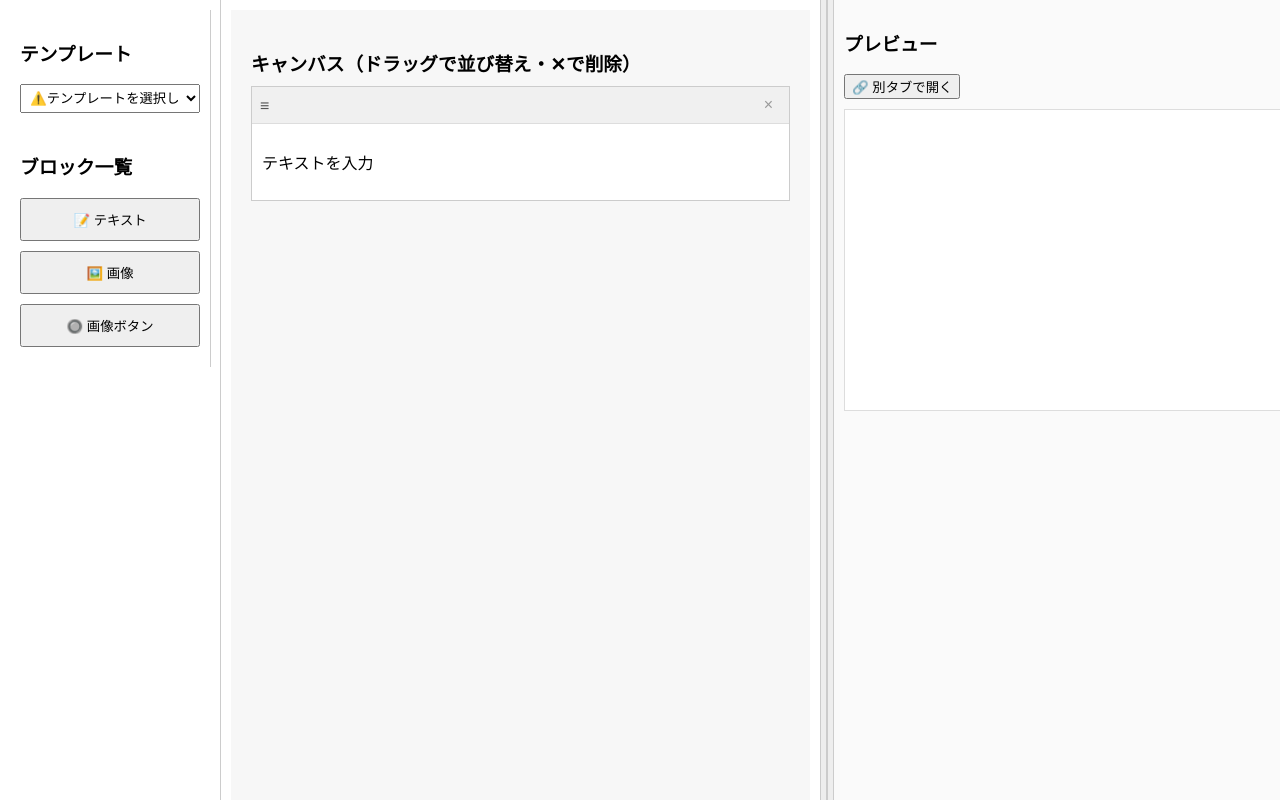
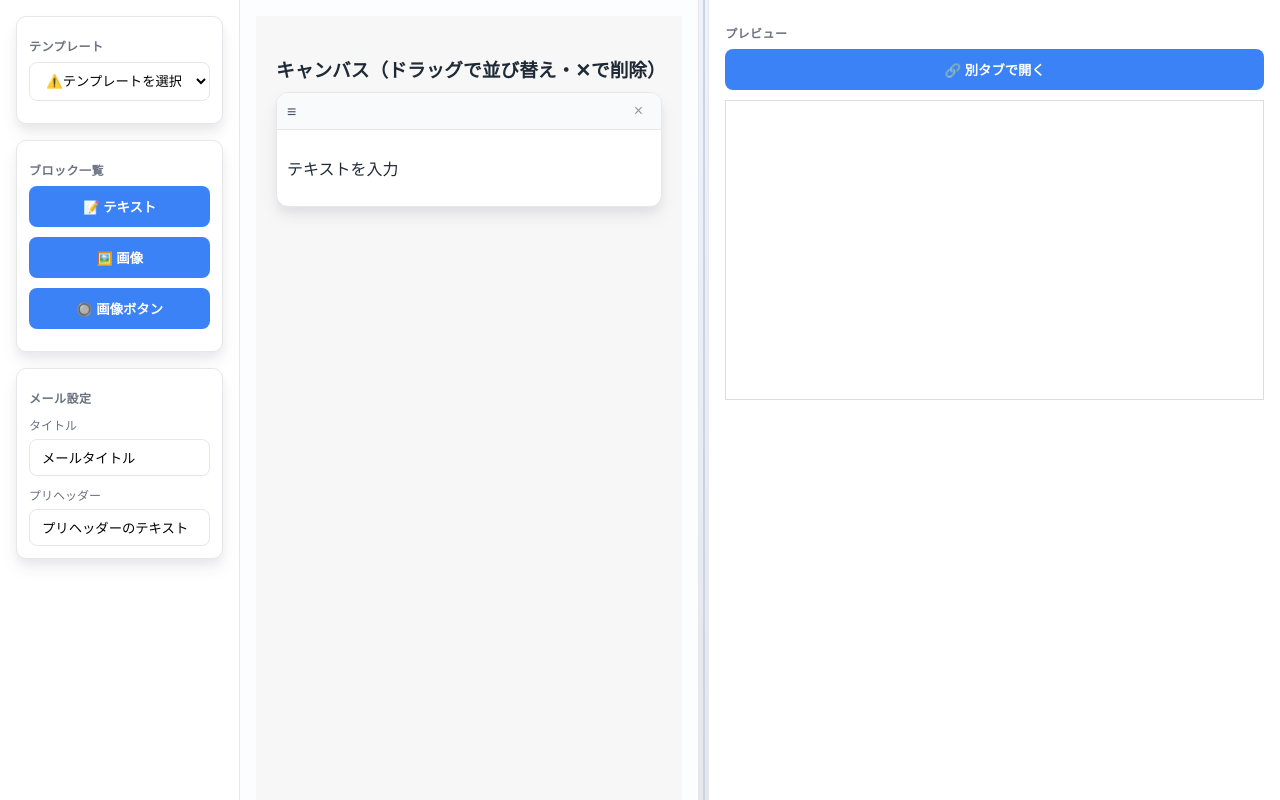
Before and after one commit to akase-github/no-code-tool, a React (Create React App) app: page / in a window 1280 px wide. Both pictures are taken after a click on the button "📝 テキスト". Built offline with nearby package versions, Linux system fonts and the light colour scheme.

Commit message:
UI改善

```diff
--- a/src/App.tsx
+++ b/src/App.tsx
@@ -75,18 +75,38 @@ const App: React.FC = () => {
   const selectedBlock = blocks.find((b) => b.id === selectedBlockId) || null;
 
    return (
-    <div style={{ display: 'flex', height: '100vh', overflowX: 'auto', overscrollBehaviorX: 'none', }}>
+    <div className="app-layout" style={{ overscrollBehaviorX: 'none' }}>
       {/* サイドバー */}
-      <div style={{ width: '200px', borderRight: '1px solid #ccc', padding: '10px' }}>
+      <div className="sidebar">
         <BlockList onAddBlock={handleAddBlock} onTemplateSelect={handleTemplateSelect} />
-        <div style={{ marginTop: '20px' }}>
-          {/* ...タイトル・プリヘッダー入力... */}
+        <div className="group" style={{ marginTop: '12px' }}>
+          <h3 className="section-title">メール設定</h3>
+          <label className="field">
+            タイトル
+            <input
+              type="text"
+              value={titleText}
+              onChange={(e) => setTitleText(e.target.value)}
+              className="ui-input"
+              style={{ marginTop: 6 }}
+            />
+          </label>
+          <label className="field">
+            プリヘッダー
+            <input
+              type="text"
+              value={preheaderText}
+              onChange={(e) => setPreheaderText(e.target.value)}
+              className="ui-input"
+              style={{ marginTop: 6 }}
+            />
+          </label>
         </div>
       </div>
 
       {/* キャンバスとプレビュー中間エリア */}
       <div
-        style={{ display: 'flex' }}
+        className="workarea"
         onWheel={(e) => {
           // 横スクロールが発生した場合に親（ブラウザ）への伝播を防ぐ
           if (Math.abs(e.deltaX) > Math.abs(e.deltaY)) {
@@ -95,15 +115,7 @@ const App: React.FC = () => {
         }}
       >
         {/* キャンバス */}
-        <div
-          style={{
-            width: `${canvasWidth}px`,
-            borderRight: '1px solid #ccc',
-            padding: '10px',
-            boxSizing: 'border-box',
-            position: 'relative',
-          }}
-        >
+        <div className="canvas-wrapper" style={{ width: `${canvasWidth}px` }}>
           <Canvas
             blocks={blocks}
             selectedBlockId={selectedBlockId}
@@ -115,12 +127,7 @@ const App: React.FC = () => {
 
         {/* リサイズバー */}
         <div
-          style={{
-            width: '12px',
-            cursor: 'col-resize',
-            backgroundColor: '#eee',
-            position: 'relative',
-          }}
+          className="resizer"
           onMouseDown={(e) => {
             const startX = e.clientX;
             const startWidth = canvasWidth;
@@ -140,19 +147,7 @@ const App: React.FC = () => {
             document.addEventListener('mousemove', onMouseMove);
             document.addEventListener('mouseup', onMouseUp);
           }}
-        >
-          <div
-            style={{
-              position: 'absolute',
-              top: 0,
-              bottom: 0,
-              left: '50%',
-              width: '2px',
-              backgroundColor: '#ccc',
-              transform: 'translateX(-50%)',
-            }}
-          />
-        </div>
+        />
 
         {/* プレビュー */}
         <Preview html={finalHtml} />
--- a/src/components/BlockList.tsx
+++ b/src/components/BlockList.tsx
@@ -15,11 +15,13 @@ const BlockList: React.FC<BlockListProps> = ({ onAddBlock, onTemplateSelect }) =
   ];
 
   return (
-    <div style={{ width: '180px', borderRight: '1px solid #ccc', padding: '10px' }}>
-      <h3>テンプレート</h3>
+    <div>
+      <div className="group">
+        <h3 className="section-title">テンプレート</h3>
         <select
           onChange={(e) => onTemplateSelect(e.target.value)}
-        style={{ width: '100%', marginBottom: '20px', padding: '5px' }}
+          className="ui-select"
+          style={{ marginBottom: '10px' }}
         >
           <option value="">⚠️テンプレートを選択してください</option>
           {templates.map((tpl) => (
@@ -28,24 +30,21 @@ const BlockList: React.FC<BlockListProps> = ({ onAddBlock, onTemplateSelect }) =
             </option>
           ))}
         </select>
+      </div>
 
-      <h3>ブロック一覧</h3>
+      <div className="group">
+        <h3 className="section-title">ブロック一覧</h3>
         {blocks.map((block) => (
           <button
             key={block.type}
             onClick={() => onAddBlock(block.type)}
-          style={{
-            display: 'block',
-            width: '100%',
-            marginBottom: '10px',
-            padding: '10px',
-            cursor: 'pointer',
-          }}
+            className="ui-button block-button"
           >
             {block.label}
           </button>
         ))}
       </div>
+    </div>
   );
 };
 
--- a/src/components/Canvas.tsx
+++ b/src/components/Canvas.tsx
@@ -39,38 +39,15 @@ const SortableBlock: React.FC<{
   const style = {
     transform: CSS.Transform.toString(transform),
     transition,
-    border: selected ? '2px solid #007bff' : '1px solid #ccc',
-    background: '#fff',
-    marginBottom: '10px',
-    boxShadow: selected ? '0 0 0 2px rgba(0, 123, 255, 0.2)' : 'none',
-  };
+    border: selected ? '2px solid #3b82f6' : undefined,
+  } as React.CSSProperties;
 
   return (
-    <div ref={setNodeRef} style={style} {...attributes}>
+    <div ref={setNodeRef} className="canvas-block" style={style} {...attributes}>
       {/* ヘッダー */}
-      <div
-        style={{
-          backgroundColor: '#f0f0f0',
-          padding: '8px',
-          borderBottom: '1px solid #ddd',
-          display: 'flex',
-          alignItems: 'center',
-          justifyContent: 'space-between',
-          fontWeight: 'bold',
-          color: '#555',
-        }}
-      >
+      <div className="canvas-block__header">
         {/* ドラッグ可能エリア */}
-        <div
-          {...listeners}
-          style={{
-            display: 'flex',
-            alignItems: 'center',
-            flexGrow: 1,
-            cursor: 'grab',
-            userSelect: 'none',
-          }}
-        >
+        <div {...listeners} className="canvas-block__grab" style={{ display: 'flex', alignItems: 'center', flexGrow: 1 }}>
           ≡
         </div>
 
@@ -95,10 +72,7 @@ const SortableBlock: React.FC<{
       </div>
 
       {/* ブロック本体 */}
-      <div
-        onClick={() => onSelect(block.id)}
-        style={{ cursor: 'default', padding: '10px' }}
-      >
+      <div onClick={() => onSelect(block.id)} className="canvas-block__body">
         {block.type === 'text' && <p>{block.text}</p>}
         {block.type === 'image' && (
           <img src={block.src} alt="画像" style={{ maxWidth: '100%' }} />
--- a/src/components/Preview.tsx
+++ b/src/components/Preview.tsx
@@ -12,18 +12,11 @@ const Preview: React.FC<PreviewProps> = ({ html }) => {
   };
 
   return (
-    <div
-      style={{
-        width: '750px',
-        borderLeft: '1px solid #ccc',
-        padding: '10px',
-        backgroundColor: '#fafafa',
-      }}
-    >
-      <h3>プレビュー</h3>
+    <div className="preview-pane">
+      <h3 className="section-title">プレビュー</h3>
 
-      <div style={{ marginBottom: '10px' }}>
-        <button onClick={handleOpenHtmlInNewTab}>
+      <div className="open-new-tab">
+        <button onClick={handleOpenHtmlInNewTab} className="ui-button">
           🔗 別タブで開く
         </button>
       </div>
--- a/src/components/PropertiesPanel.tsx
+++ b/src/components/PropertiesPanel.tsx
@@ -47,83 +47,66 @@ const PropertiesPanel: React.FC<PropertiesPanelProps> = ({
   return (
     <div
       ref={panelRef}
-      style={{
-        position: 'absolute',
-        left: position.x,
-        top: position.y,
-        background: '#fff',
-        border: '1px solid #ccc',
-        borderRadius: '8px',
-        padding: '0px',
-        boxShadow: '0 2px 8px rgba(0,0,0,0.1)',
-        zIndex: 1000,
-        minWidth: '300px',
-      }}
+      className="properties-panel"
+      style={{ position: 'absolute', left: position.x, top: position.y, zIndex: 1000 }}
     >
       {/* ドラッグ用ヘッダー */}
-      <div
-        onMouseDown={handleMouseDown}
-        style={{
-          cursor: 'move',
-          background: '#f0f0f0',
-          padding: '10px 16px',
-          borderBottom: '1px solid #ccc',
-          borderTopLeftRadius: '8px',
-          borderTopRightRadius: '8px',
-          fontWeight: 'bold',
-        }}
-      >
+      <div onMouseDown={handleMouseDown} className="properties-panel__header">
         プロパティ編集
       </div>
 
-      <div style={{ padding: '16px' }}>
+      <div className="properties-panel__body">
         {selectedBlock.type === 'text' && (
-          <label style={{ display: 'block', marginTop: '10px' }}>
+          <label className="field">
             テキスト内容：
             <input
               type="text"
               name="text"
               value={selectedBlock.text}
               onChange={handleChange}
-              style={{ width: '100%', marginTop: '5px', padding: '6px' }}
+              className="ui-input"
+              style={{ marginTop: '6px' }}
             />
           </label>
         )}
 
         {(selectedBlock.type === 'image' || selectedBlock.type === 'button') && (
           <>
-            <label style={{ display: 'block', marginTop: '10px' }}>
+            <label className="field">
               画像URL：
               <input
                 type="text"
                 name="src"
                 value={selectedBlock.src}
                 onChange={handleChange}
-                style={{ width: '100%', marginTop: '5px', padding: '6px' }}
+                className="ui-input"
+                style={{ marginTop: '6px' }}
               />
             </label>
-            <label style={{ display: 'block', marginTop: '10px' }}>
+            <label className="field">
               altテキスト：
               <input
                 type="text"
                 name="alt"
                 value={selectedBlock.alt || ''}
                 onChange={handleChange}
-                style={{ width: '100%', marginTop: '5px', padding: '6px' }}
+                className="ui-input"
+                style={{ marginTop: '6px' }}
               />
             </label>
           </>
         )}
 
         {selectedBlock.type === 'button' && (
-          <label style={{ display: 'block', marginTop: '10px' }}>
+          <label className="field">
             リンク：
             <input
               type="text"
               name="href"
               value={selectedBlock.href || ''}
               onChange={handleChange}
-              style={{ width: '100%', marginTop: '5px', padding: '6px' }}
+              className="ui-input"
+              style={{ marginTop: '6px' }}
             />
           </label>
         )}
--- a/src/index.css
+++ b/src/index.css
@@ -1,13 +1,192 @@
+:root {
+  --bg: #f5f7fb;
+  --panel-bg: #ffffff;
+  --text: #1f2a37;
+  --muted: #6b7280;
+  --primary: #3b82f6;
+  --primary-600: #2563eb;
+  --border: #e5e7eb;
+  --radius: 10px;
+  --shadow: 0 10px 18px rgba(16, 24, 40, 0.06), 0 6px 8px rgba(16, 24, 40, 0.04);
+}
+
+* { box-sizing: border-box; }
+
+html, body, #root { height: 100%; }
+
 body {
   margin: 0;
-  font-family: -apple-system, BlinkMacSystemFont, 'Segoe UI', 'Roboto', 'Oxygen',
-    'Ubuntu', 'Cantarell', 'Fira Sans', 'Droid Sans', 'Helvetica Neue',
-    sans-serif;
+  font-family: ui-sans-serif, -apple-system, BlinkMacSystemFont, 'Segoe UI', 'Roboto',
+    'Oxygen', 'Ubuntu', 'Cantarell', 'Fira Sans', 'Droid Sans', 'Helvetica Neue', sans-serif;
   -webkit-font-smoothing: antialiased;
   -moz-osx-font-smoothing: grayscale;
+  color: var(--text);
+  background: linear-gradient(180deg, #f9fbff 0%, #f3f6fb 100%);
 }
 
-code {
-  font-family: source-code-pro, Menlo, Monaco, Consolas, 'Courier New',
-    monospace;
+/* Layout */
+.app-layout {
+  display: flex;
+  height: 100vh;
+  overflow: hidden;
 }
+
+.sidebar {
+  width: 240px;
+  border-right: 1px solid var(--border);
+  background: var(--panel-bg);
+  padding: 16px;
+  overflow-y: auto;
+}
+
+.section-title {
+  margin: 8px 0 8px;
+  font-size: 12px;
+  font-weight: 700;
+  letter-spacing: .04em;
+  color: var(--muted);
+  text-transform: uppercase;
+}
+
+.sidebar .group {
+  background: var(--panel-bg);
+  border: 1px solid var(--border);
+  border-radius: var(--radius);
+  box-shadow: var(--shadow);
+  padding: 12px;
+  margin-bottom: 16px;
+}
+
+.workarea {
+  display: flex;
+  flex: 1;
+  min-width: 0;
+}
+
+.canvas-wrapper {
+  background: #fcfdff;
+  border-right: 1px solid var(--border);
+  padding: 16px;
+  position: relative;
+}
+
+.resizer {
+  width: 12px;
+  cursor: col-resize;
+  background: linear-gradient(180deg, #eef2ff 0%, #e5e7eb 100%);
+  position: relative;
+}
+.resizer::after {
+  content: '';
+  position: absolute;
+  top: 0; bottom: 0; left: 50%;
+  width: 2px;
+  transform: translateX(-50%);
+  background: #cbd5e1;
+}
+
+.preview-pane {
+  width: 750px;
+  background: var(--panel-bg);
+  border-left: 1px solid var(--border);
+  padding: 16px;
+}
+
+/* Forms */
+.ui-input, .ui-select {
+  width: 100%;
+  padding: 10px 12px;
+  border: 1px solid var(--border);
+  border-radius: 8px;
+  outline: none;
+  background: #fff;
+}
+
+.ui-input:focus, .ui-select:focus {
+  border-color: var(--primary);
+  box-shadow: 0 0 0 3px rgba(59, 130, 246, .15);
+}
+
+.ui-button {
+  display: inline-flex;
+  align-items: center;
+  justify-content: center;
+  gap: 8px;
+  padding: 10px 12px;
+  width: 100%;
+  border-radius: 8px;
+  border: 1px solid transparent;
+  background: var(--primary);
+  color: #fff;
+  font-weight: 600;
+  cursor: pointer;
+}
+.ui-button:hover { background: var(--primary-600); }
+.ui-button.secondary {
+  background: #fff;
+  color: var(--text);
+  border-color: var(--border);
+}
+
+.block-button { margin-bottom: 10px; }
+
+/* Canvas blocks */
+.canvas-title { margin: 0 0 12px; font-size: 14px; color: var(--muted); }
+
+.canvas-block {
+  border: 1px solid var(--border);
+  border-radius: 12px;
+  background: #fff;
+  box-shadow: var(--shadow);
+  margin-bottom: 12px;
+  overflow: hidden;
+}
+.canvas-block__header {
+  display: flex;
+  align-items: center;
+  justify-content: space-between;
+  padding: 8px 10px;
+  background: #f8fafc;
+  border-bottom: 1px solid var(--border);
+  color: #475569;
+  font-weight: 600;
+}
+.canvas-block__grab {
+  cursor: grab;
+  user-select: none;
+}
+.canvas-block__body { padding: 10px; }
+
+/* Floating properties panel */
+.properties-panel {
+  background: var(--panel-bg);
+  border: 1px solid var(--border);
+  border-radius: 12px;
+  box-shadow: var(--shadow);
+  min-width: 320px;
+}
+.properties-panel__header {
+  cursor: move;
+  background: #f8fafc;
+  padding: 12px 16px;
+  border-bottom: 1px solid var(--border);
+  border-top-left-radius: 12px;
+  border-top-right-radius: 12px;
+  font-weight: 700;
+}
+.properties-panel__body { padding: 16px; }
+
+label.field {
+  display: block;
+  font-size: 12px;
+  color: var(--muted);
+  margin-top: 10px;
+}
+label.field > .hint { font-size: 11px; color: #94a3b8; margin-left: 6px; }
+
+.open-new-tab { margin-bottom: 10px; }
+
+/* Scrollbar (WebKit) */
+*::-webkit-scrollbar { width: 10px; height: 10px; }
+*::-webkit-scrollbar-thumb { background: #cbd5e1; border-radius: 6px; }
+*::-webkit-scrollbar-track { background: #f1f5f9; }
```
Lines whose indentation alone changed are shown as unchanged.
